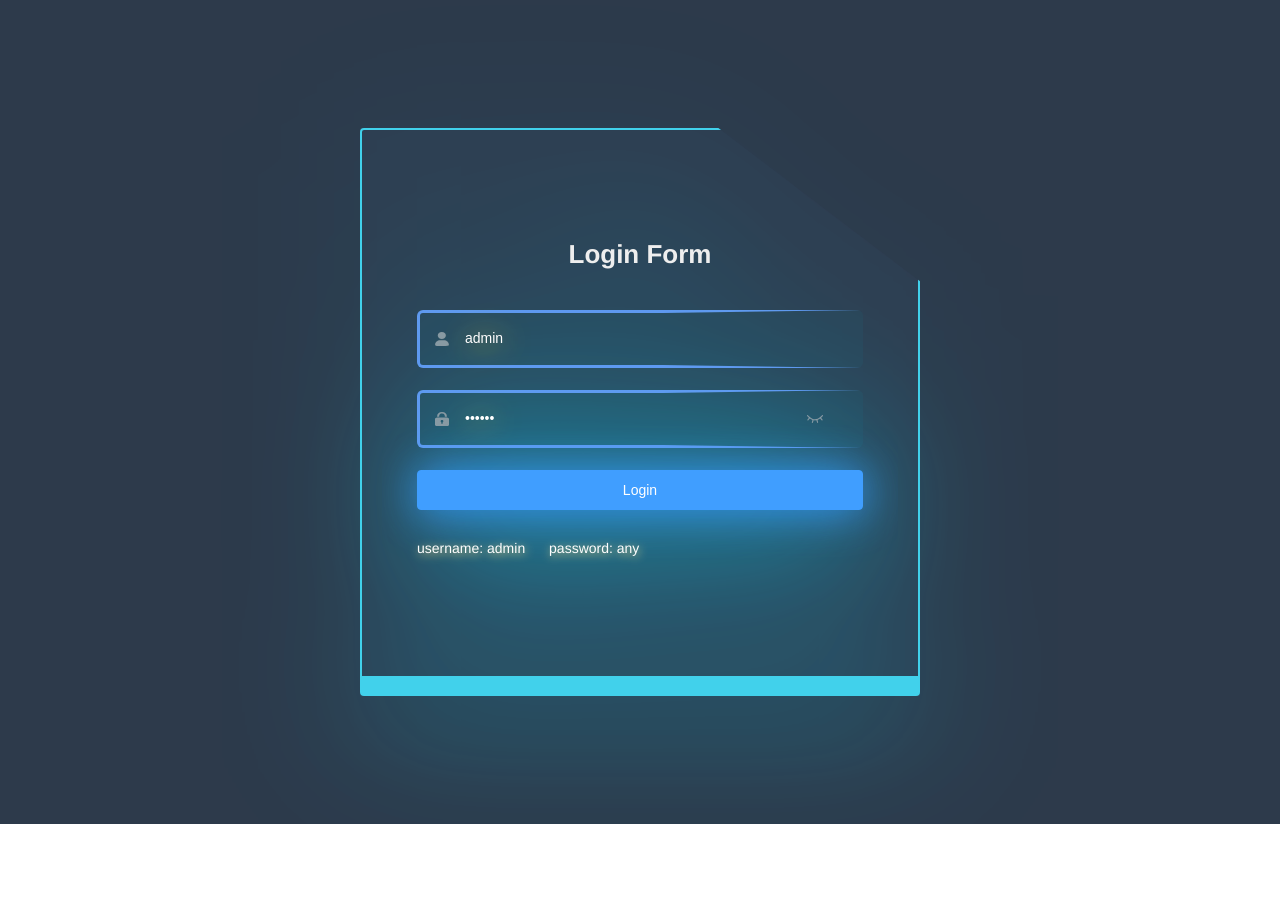
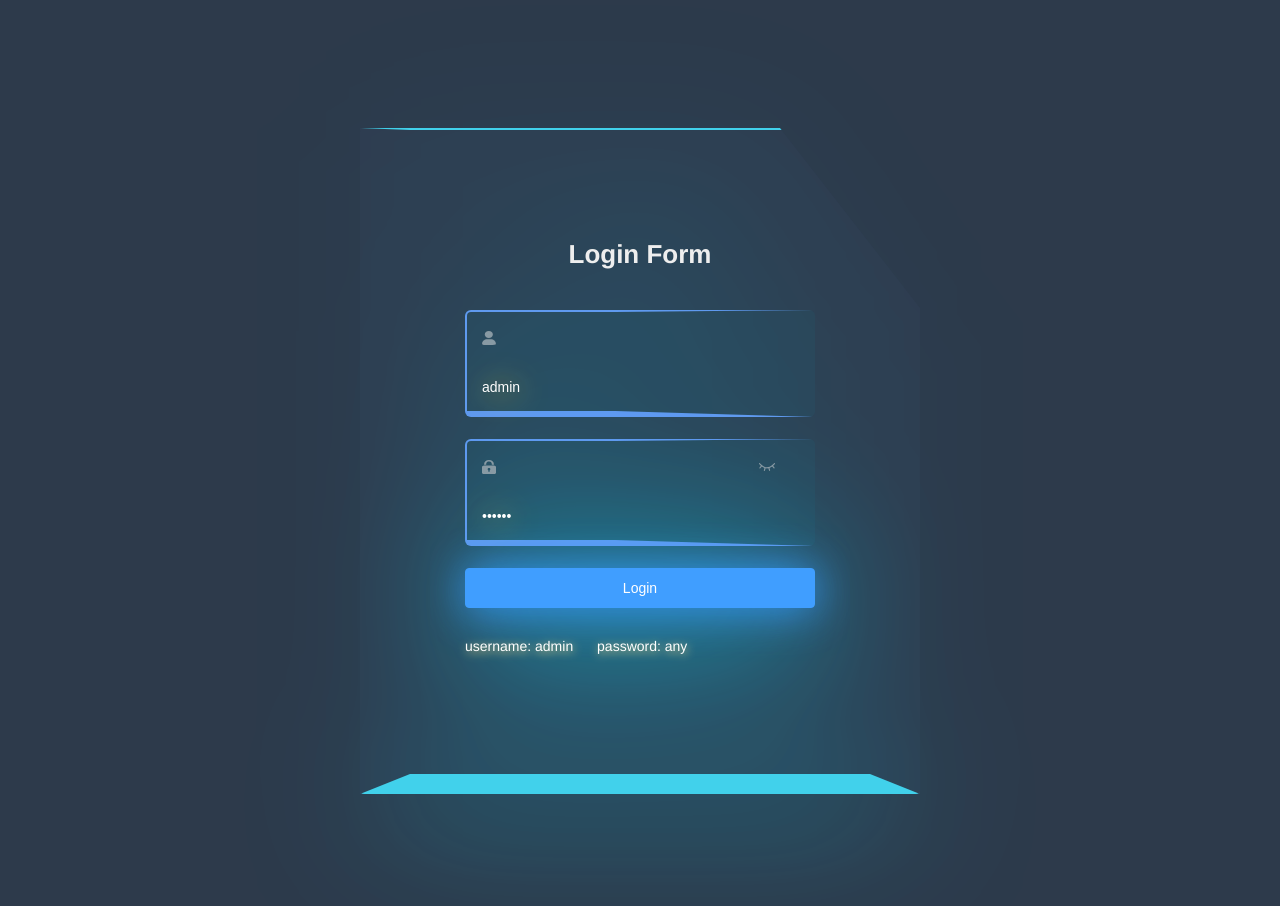
Before and after one commit to Shadows2049/Vue-admin-template, a Vue app: page /#/login in a window 1280 px wide. Shown: the top 906 px of the page. Before the commit the page ends 824 px from the top, so only its background shows below. Built offline with nearby package versions, Linux system fonts and the light colour scheme.

Commit message:
aniamtion

```diff
--- a/src/main.js
+++ b/src/main.js
@@ -11,7 +11,7 @@ import '@/styles/index.scss' // global css
 import App from './App'
 import store from './store'
 import router from './router'
-
+import animate from 'animate.css'
 import '@/icons' // icon
 import '@/permission' // permission control
 
@@ -29,7 +29,7 @@ if (process.env.NODE_ENV === 'production') {
 }
 
 // set ElementUI lang to EN
-Vue.use(ElementUI, { locale })
+Vue.use(ElementUI, { locale }).use(animate)
 // 如果想要中文版 element-ui，按如下方式声明
 // Vue.use(ElementUI)
 
--- a/src/views/login/index.vue
+++ b/src/views/login/index.vue
@@ -1,7 +1,10 @@
-<head><link rel="stylesheet" href="animate.min.css"></head>
-
 <template>
   <div class="login-container">
+    <transition
+      appear
+      name="animate__animated animate__slideInDown animate__slow 3s"
+      enter-active-class="animate__slideInDown"
+    >
       <div class="ds">
         <el-card class="box-card">
           <el-form
@@ -47,11 +50,19 @@
                 auto-complete="on"
                 @keyup.enter.native="handleLogin"
               />
+              <transition
+                appear
+                name="animate__animated animate__flash animate__delay-2s animate__slow 5s"
+                enter-active-class="animate__flash"
+              >
                 <span class="show-pwd" @click="showPwd">
                   <svg-icon
-                :icon-class="passwordType === 'password' ? 'eye' : 'eye-open'"
+                    :icon-class="
+                      passwordType === 'password' ? 'eye' : 'eye-open'
+                    "
                   />
                 </span>
+              </transition>
             </el-form-item>
 
             <el-button
@@ -85,6 +96,7 @@
           </el-form>
         </el-card>
       </div>
+    </transition>
   </div>
 </template>
 
@@ -207,8 +219,8 @@ $cursor: #fff;
 }
 
 .el-form-item {
-  border: 3px solid rgba(101, 163, 255, 0.911);
-  border-bottom: 3px solid rgba(101, 163, 255, 0.911);
+  border: 2px solid rgba(101, 163, 255, 0.911);
+  border-bottom: 6px solid rgba(101, 163, 255, 0.911);
   border-right: 200px solid transparent;
   background: rgba(0, 217, 255, 0.034);
   border-radius: 6px;
@@ -229,12 +241,13 @@ $light_gray: #eee;
   overflow: auto;
   .box-card {
     z-index: 5;
+
     background-color: transparentize(
       $color: rgba(107, 153, 223, 0.911),
       $amount: 0.88
     );
     -webkit-clip-path: polygon(
-      64% 0,
+      75% 0,
       100% 27%,
       100% 100%,
       50% 100%,
@@ -249,6 +262,8 @@ $light_gray: #eee;
     overflow: auto;
     border-width: 2px;
     border-color: #41d1eb;
+    border-right: 50px solid transparent;
+    border-left: 50px solid transparent;
     border-bottom: 20px solid #41d1eb;
     box-shadow: 15px 15px 300px rgba(100, 149, 223, 0.527);
   }
```
Lines whose indentation alone changed are shown as unchanged.
